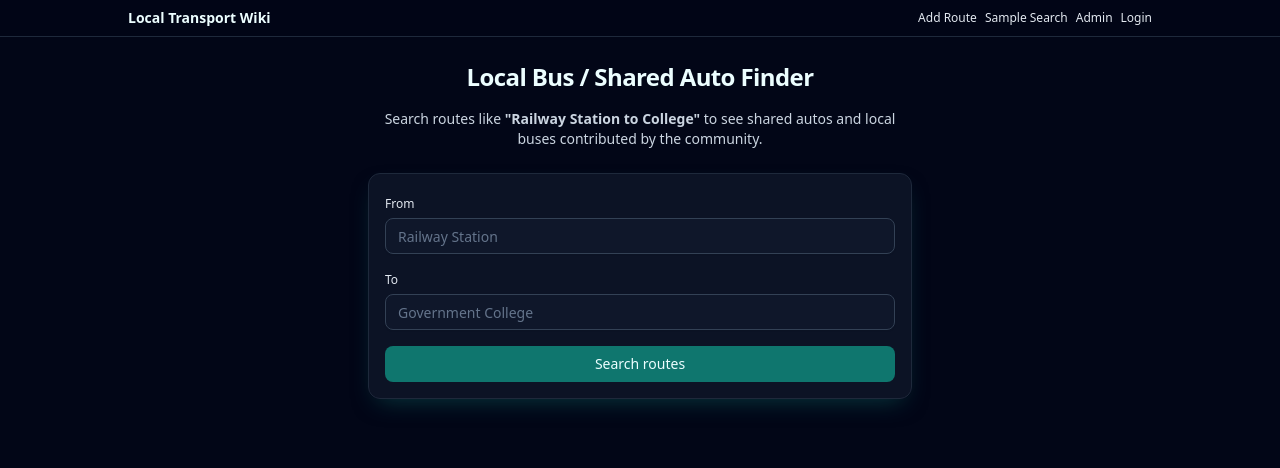
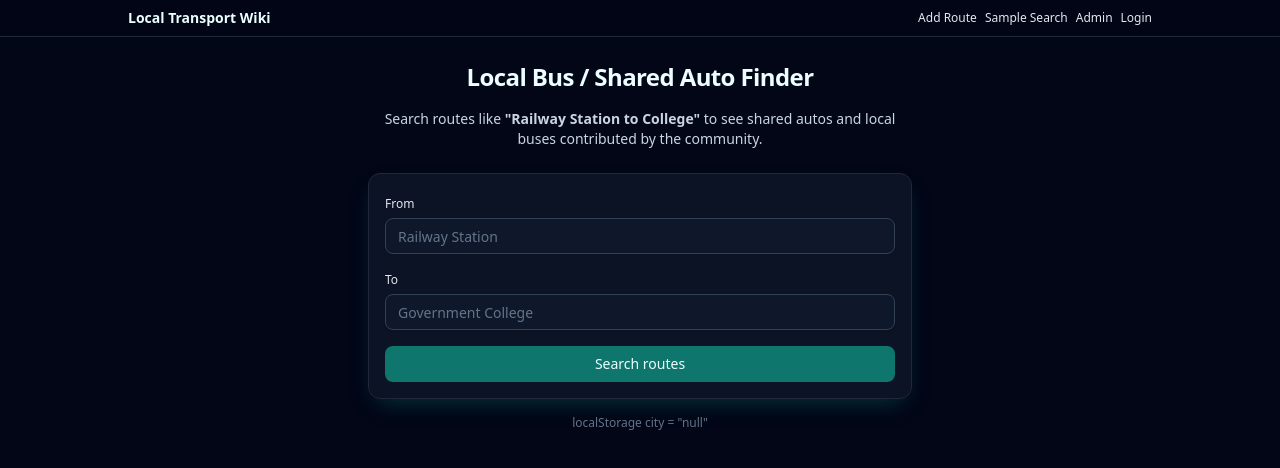
Before and after one commit to subhampaul967/local-route-finder, a Next.js app in the folder frontend/: page / in a window 1280 px wide. Shown: the top 468 px of the page. Built offline with nearby package versions, Linux system fonts and the light colour scheme.

Commit message:
Add debug info for city selection issue

```diff
--- a/frontend/app/page.tsx
+++ b/frontend/app/page.tsx
@@ -17,6 +17,14 @@ export default function HomePage() {
     const city = localStorage.getItem('selectedCity') || "";
     setSelectedCity(city);
   }, []);
+
+  // Also check localStorage on every render (in case it's set after login)
+  useEffect(() => {
+    const city = localStorage.getItem('selectedCity') || "";
+    if (city !== selectedCity) {
+      setSelectedCity(city);
+    }
+  }, [selectedCity]);
 
   // Simple client-side validation before navigating to results page.
   const handleSubmit = () => {
@@ -77,8 +85,19 @@ export default function HomePage() {
           >
             🚌 View All Routes in {selectedCity}
           </Button>
+          {/* Debug info - remove later */}
+          <div className="text-xs text-slate-500 mt-2">
+            Debug: City = "{selectedCity}"
+          </div>
         </div>
       )}
+
+      {/* Always show this for debugging */}
+      <div className="text-center">
+        <div className="text-xs text-slate-500">
+          localStorage city = "{localStorage.getItem('selectedCity') || 'null'}"
+        </div>
+      </div>
     </main>
   );
 }
```
